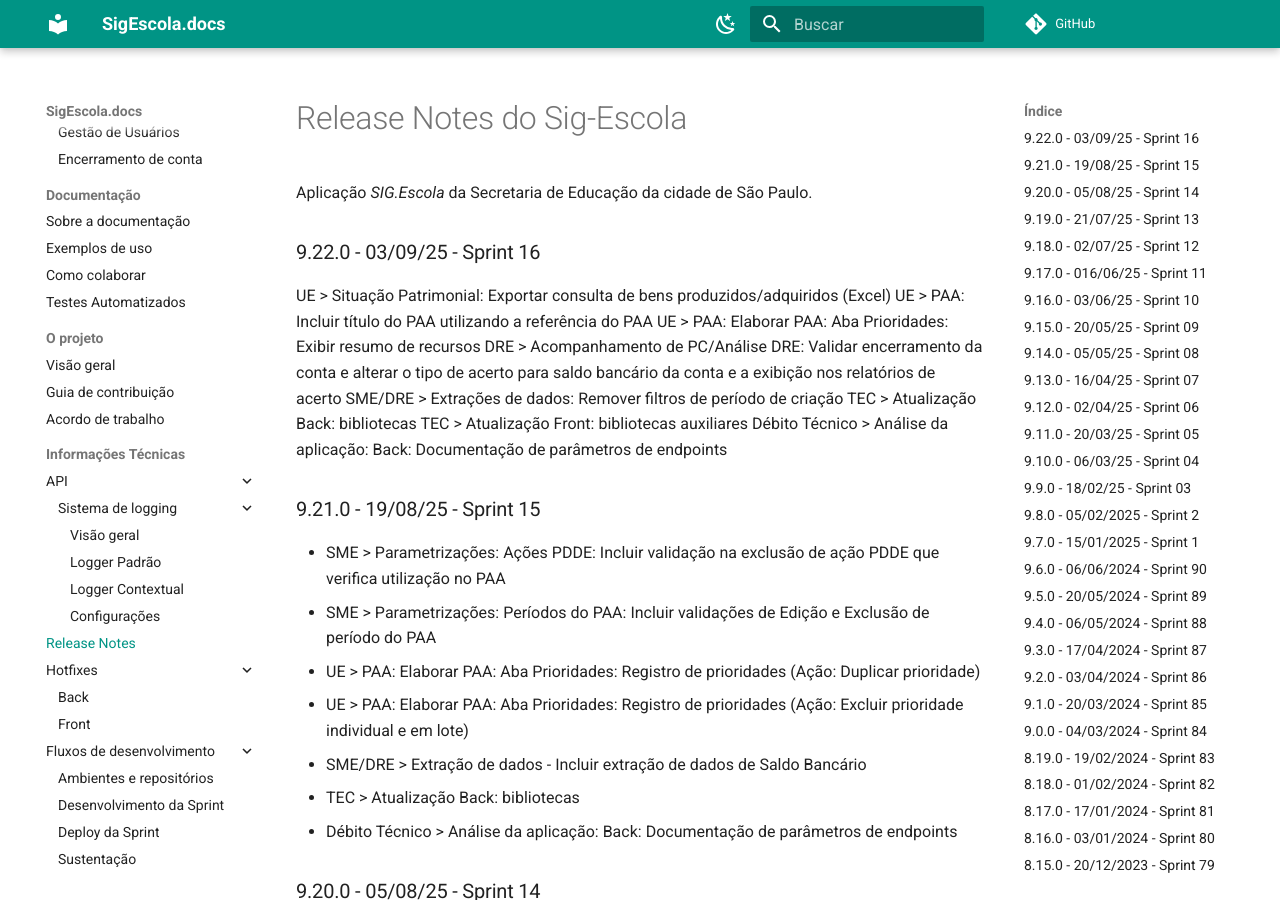
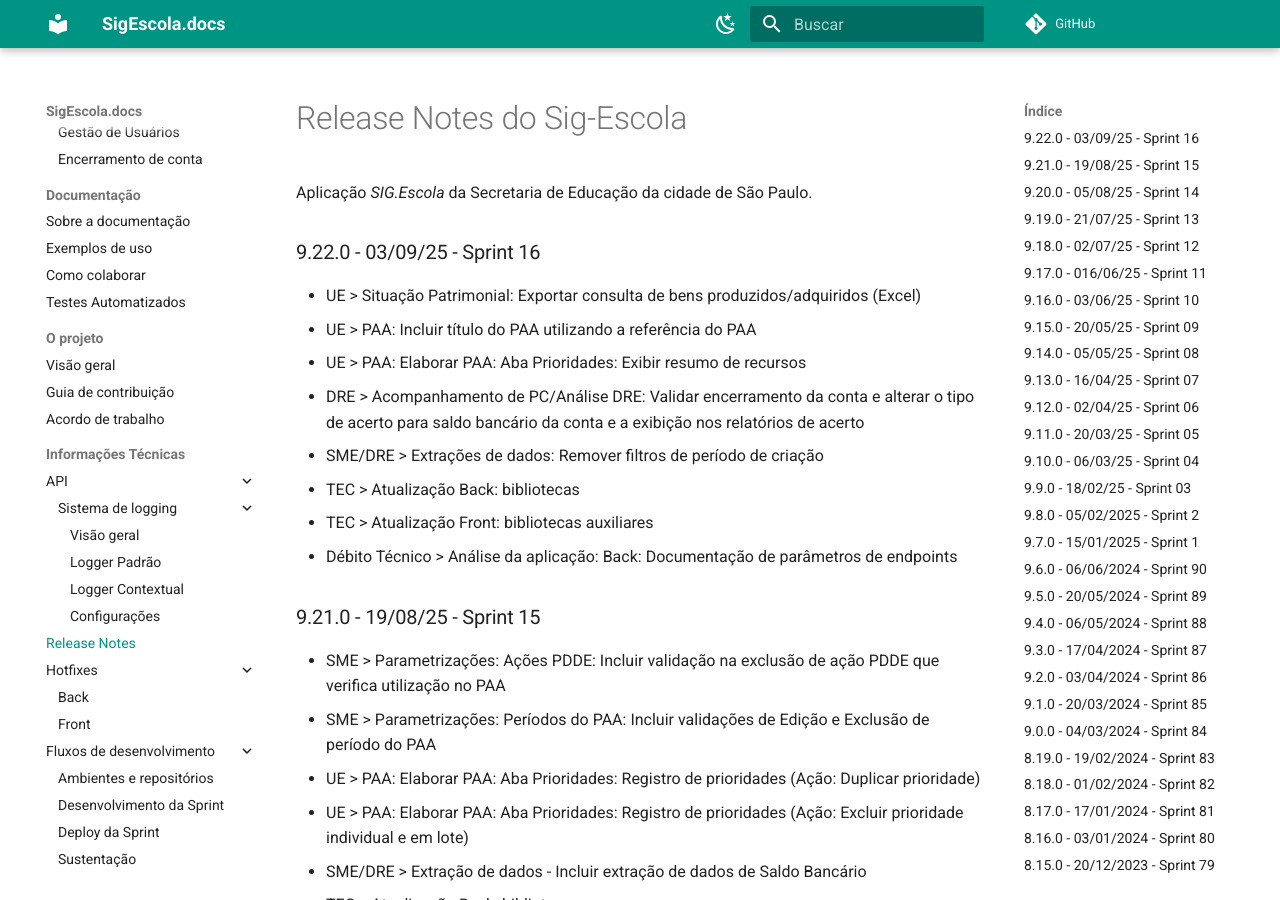
Before and after one commit to prefeiturasp/SME-PTRF-Docs, an MkDocs documentation site: the page built from docs/projeto/release_notes.md, in a window 1280 px wide and 900 px high. Built offline with MkDocs 1.6.1 and Material for MkDocs 9.7.7, drawn with Linux system fonts in a browser that asks for light colours; comment, search, counter and statistics services are not loaded.

```diff
--- a/docs/projeto/release_notes.md
+++ b/docs/projeto/release_notes.md
@@ -4,14 +4,14 @@ Aplicação *SIG.Escola* da Secretaria de Educação da cidade de São Paulo.
 
 ### 9.22.0 - 03/09/25 - Sprint 16
 
-UE > Situação Patrimonial: Exportar consulta de bens produzidos/adquiridos (Excel)
-UE > PAA: Incluir título do PAA utilizando a referência do PAA
-UE > PAA: Elaborar PAA: Aba Prioridades: Exibir resumo de recursos
-DRE > Acompanhamento de PC/Análise DRE: Validar encerramento da conta e alterar o tipo de acerto para saldo bancário da conta e a exibição nos relatórios de acerto
-SME/DRE > Extrações de dados: Remover filtros de período de criação
-TEC > Atualização Back: bibliotecas
-TEC > Atualização Front: bibliotecas auxiliares
-Débito Técnico > Análise da aplicação: Back: Documentação de parâmetros de endpoints
+* UE > Situação Patrimonial: Exportar consulta de bens produzidos/adquiridos (Excel)
+* UE > PAA: Incluir título do PAA utilizando a referência do PAA
+* UE > PAA: Elaborar PAA: Aba Prioridades: Exibir resumo de recursos
+* DRE > Acompanhamento de PC/Análise DRE: Validar encerramento da conta e alterar o tipo de acerto para saldo bancário da conta e a exibição nos relatórios de acerto
+* SME/DRE > Extrações de dados: Remover filtros de período de criação
+* TEC > Atualização Back: bibliotecas
+* TEC > Atualização Front: bibliotecas auxiliares
+* Débito Técnico > Análise da aplicação: Back: Documentação de parâmetros de endpoints
 
 ### 9.21.0 - 19/08/25 - Sprint 15
 
```
